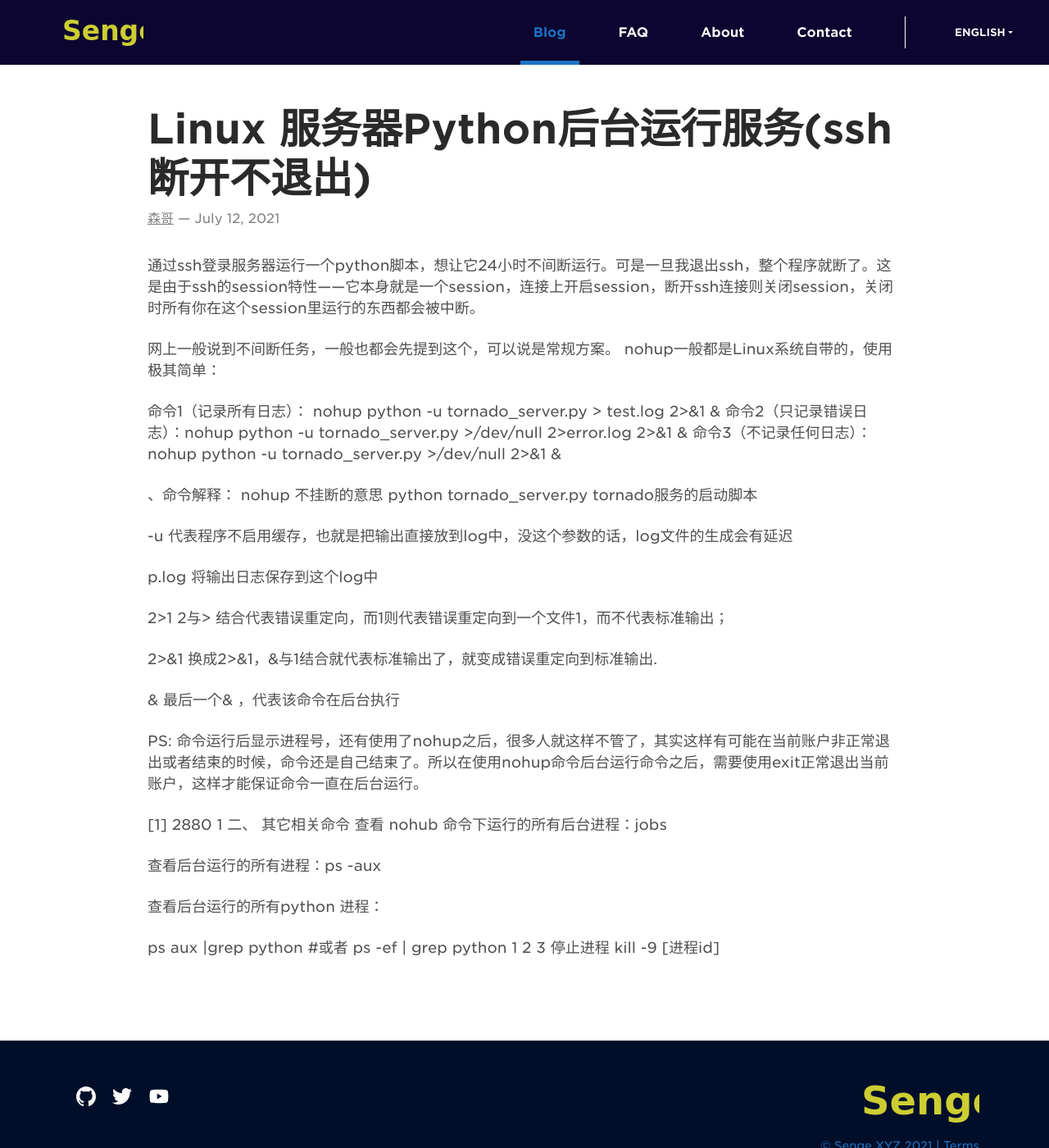
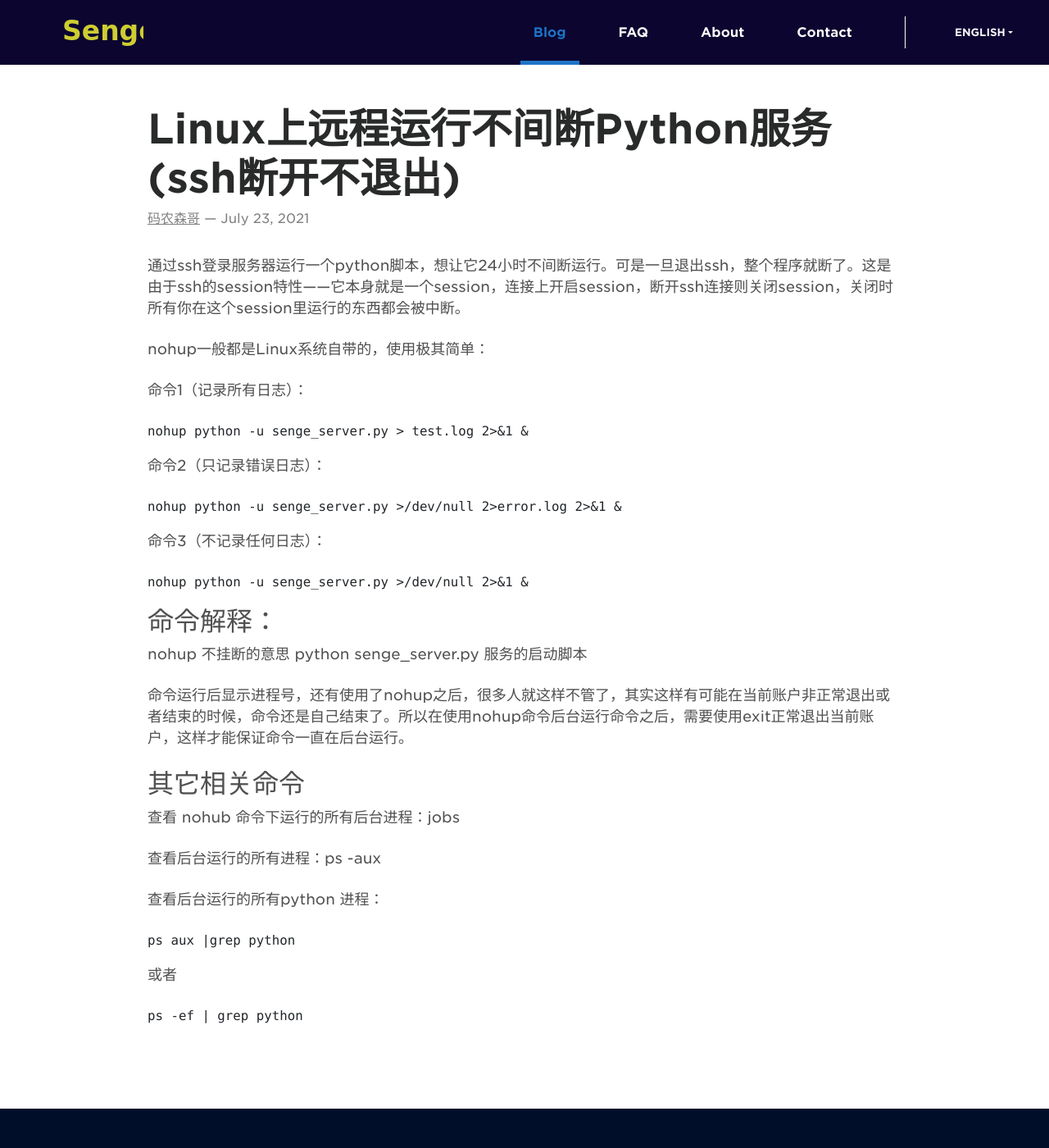
Before and after one commit to sengexyz/senge-xyz.github.io, a Jekyll site: the page built from collections/_posts/2021-07-23-run_python_continuously_exit_ssh.en.md, in a window 1280 px wide and 1400 px high. Shown: the whole window at 82% size. Built offline with Jekyll 4.4.1, drawn with Linux system fonts in a browser that asks for light colours.

````diff
--- a/collections/_posts/2021-07-23-run_python_continuously_exit_ssh.en.md
+++ b/collections/_posts/2021-07-23-run_python_continuously_exit_ssh.en.md
@@ -1,53 +1,50 @@
 ---
 lang: en
 layout: post
-title: "Linux 服务器Python后台运行服务(ssh断开不退出)"
-date: 2021-07-12
-author: "[森哥](https://twitter.com/#)"
+title: "Linux上远程运行不间断Python服务(ssh断开不退出)"
+date: 2021-07-23
+author: "[码农森哥](https://twitter.com/senge26430360)"
 ---
 
-通过ssh登录服务器运行一个python脚本，想让它24小时不间断运行。可是一旦我退出ssh，整个程序就断了。这是由于ssh的session特性——它本身就是一个session，连接上开启session，断开ssh连接则关闭session，关闭时所有你在这个session里运行的东西都会被中断。
+
+通过ssh登录服务器运行一个python脚本，想让它24小时不间断运行。可是一旦退出ssh，整个程序就断了。这是由于ssh的session特性——它本身就是一个session，连接上开启session，断开ssh连接则关闭session，关闭时所有你在这个session里运行的东西都会被中断。
+
+nohup一般都是Linux系统自带的，使用极其简单：
+
+命令1（记录所有日志）：
+```
+nohup python -u senge_server.py > test.log 2>&1 &
+```
+
+命令2（只记录错误日志）：
+```
+nohup python -u senge_server.py >/dev/null 2>error.log 2>&1 &
+```
+
+命令3（不记录任何日志）：
+```
+nohup python -u senge_server.py >/dev/null 2>&1 &
+```
 
 
-网上一般说到不间断任务，一般也都会先提到这个，可以说是常规方案。
-nohup一般都是Linux系统自带的，使用极其简单：
+## 命令解释：
+nohup 不挂断的意思
+python senge_server.py 服务的启动脚本
+
+命令运行后显示进程号，还有使用了nohup之后，很多人就这样不管了，其实这样有可能在当前账户非正常退出或者结束的时候，命令还是自己结束了。所以在使用nohup命令后台运行命令之后，需要使用exit正常退出当前账户，这样才能保证命令一直在后台运行。
 
 
-
-命令1（记录所有日志）： nohup python -u tornado_server.py > test.log 2>&1 &
-命令2（只记录错误日志）：nohup python -u tornado_server.py >/dev/null 2>error.log 2>&1 &
-命令3（不记录任何日志）：nohup python -u tornado_server.py >/dev/null 2>&1 &
-
-
-、命令解释：
-nohup 不挂断的意思
-python tornado_server.py tornado服务的启动脚本
-
--u 代表程序不启用缓存，也就是把输出直接放到log中，没这个参数的话，log文件的生成会有延迟
-
-p.log 将输出日志保存到这个log中
-
-2>1 2与> 结合代表错误重定向，而1则代表错误重定向到一个文件1，而不代表标准输出；
-
-2>&1 换成2>&1，&与1结合就代表标准输出了，就变成错误重定向到标准输出.
-
-& 最后一个& ，代表该命令在后台执行
-
-PS: 命令运行后显示进程号，还有使用了nohup之后，很多人就这样不管了，其实这样有可能在当前账户非正常退出或者结束的时候，命令还是自己结束了。所以在使用nohup命令后台运行命令之后，需要使用exit正常退出当前账户，这样才能保证命令一直在后台运行。
-
-[1]   2880
-1
-二、 其它相关命令
+## 其它相关命令
 查看 nohub 命令下运行的所有后台进程：jobs
 
 查看后台运行的所有进程：ps -aux
 
 查看后台运行的所有python 进程：
 
+```
 ps aux |grep python
-#或者
+```
+或者
+```
 ps -ef | grep python
-1
-2
-3
-停止进程 kill -9 [进程id]
+```
````
Also changed, not shown: collections/_posts/2021-06-15-install_nginx_on_ubuntu_linux.cn.md (+50 -27 lines), collections/_posts/2021-06-15-install_nginx_on_ubuntu_linux.en.md (+50 -27 lines), collections/_posts/2021-06-30-install_ssl_on_nginx.cn.md (+28 -33 lines), collections/_posts/2021-06-30-install_ssl_on_nginx.en.md (+28 -33 lines), collections/_posts/2021-07-23-run_python_continuously_exit_ssh.cn.md (+32 -36 lines), assets/blog/nginx_test.png (added).
